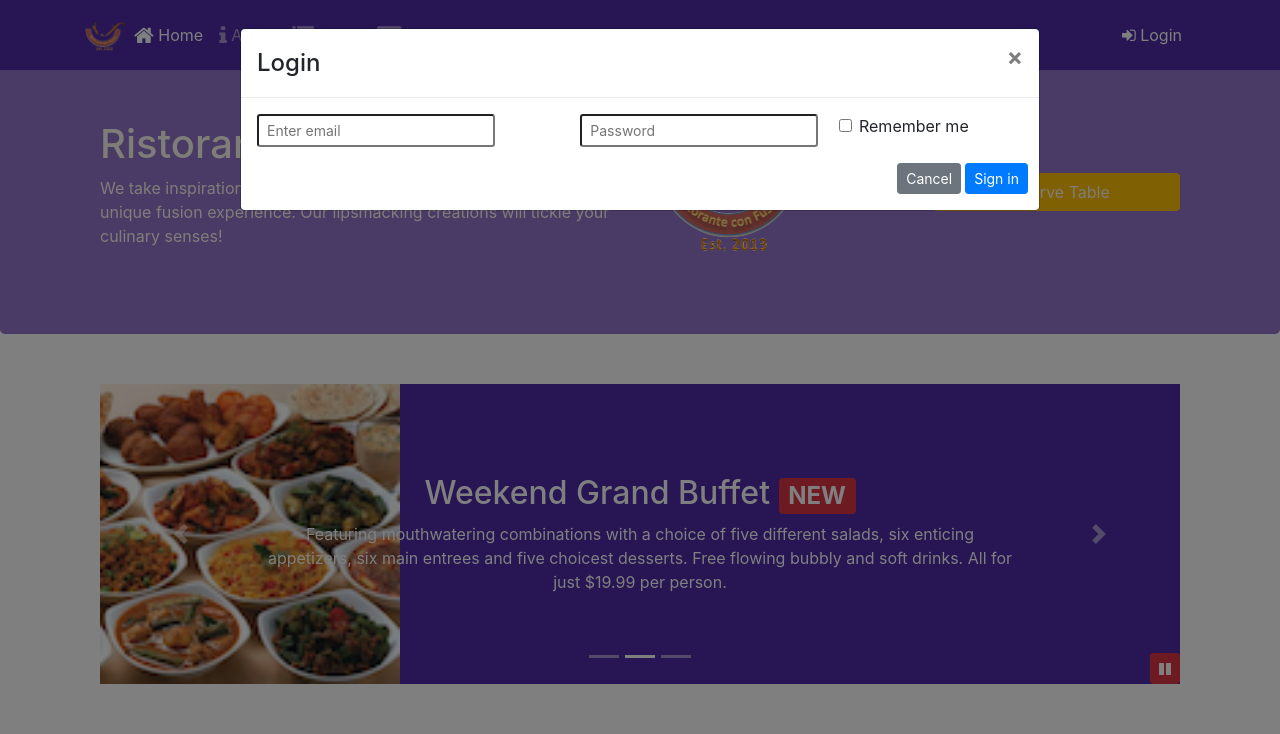
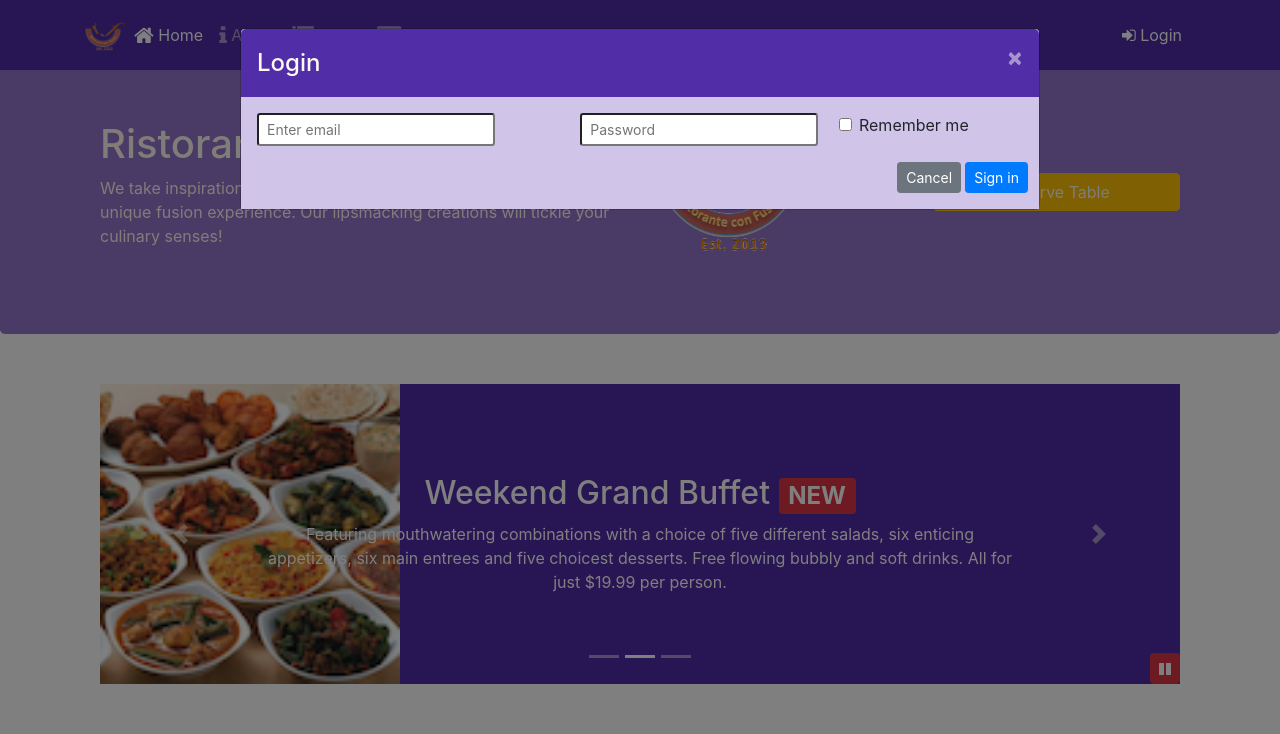
Before and after one commit to NicolasAponte/bootstrap, a website: page index.html in a window 1280 px wide. Both pictures are taken after a click on the link "Login". Shown: the top 734 px of the page. Drawn offline with nearby package versions, Linux system fonts and the light colour scheme.

Commit message:
Final Real

```diff
--- a/css/styles.css
+++ b/css/styles.css
@@ -52,3 +52,13 @@ body {
   position: absolute;
   bottom: 0px;
   z-index: 1; }
+
+.modal-header {
+  background: #512DA8;
+  border-bottom: #512DA8;
+  color: floralwhite; }
+  .modal-header .close {
+    color: floralwhite; }
+
+.modal-body {
+  background-color: #D1C4E9; }
```
